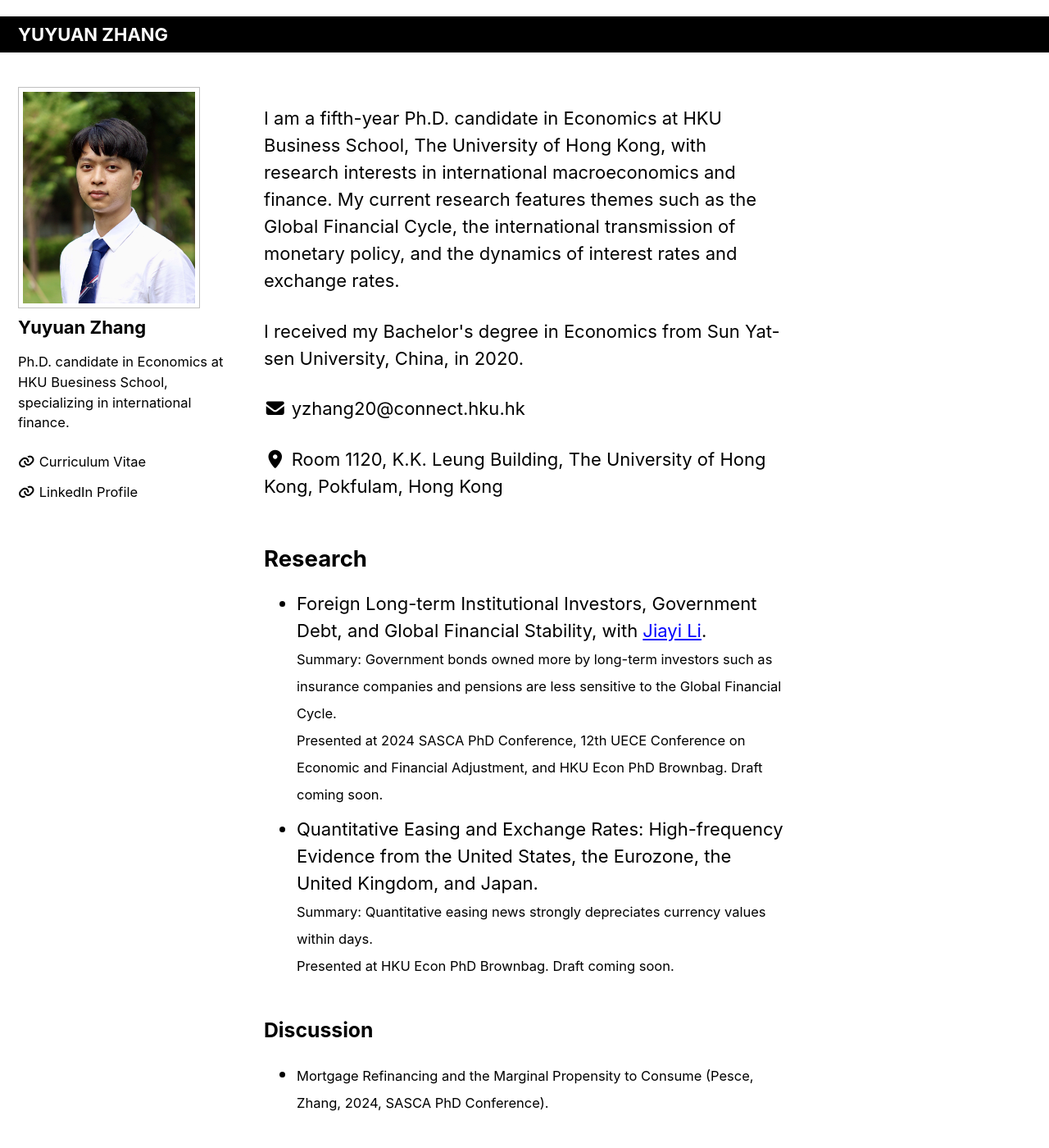
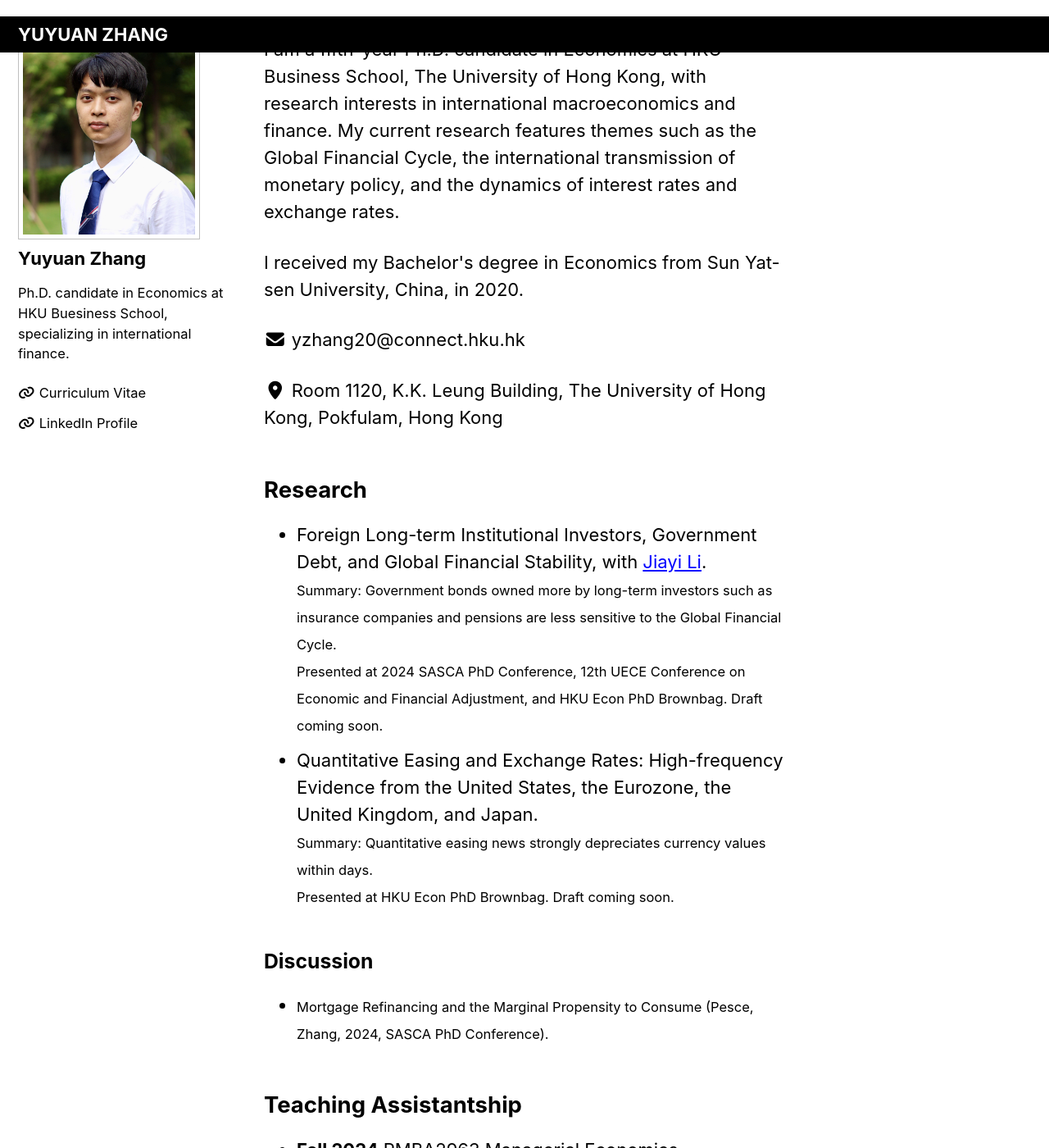
Before and after one commit to yuyuanecon/yuyuanecon.github.io, a Jekyll site: the page built from index.html, in a window 1280 px wide and 1400 px high. Shown: the whole window at 82% size. Built offline with Jekyll 4.4.1, drawn with Linux system fonts in a browser that asks for light colours; cached includes are drawn as plain includes; the list of posts is cut into pages by our own code.

Commit message:
Update _masthead.scss

```diff
--- a/_sass/minimal-mistakes/_masthead.scss
+++ b/_sass/minimal-mistakes/_masthead.scss
@@ -3,8 +3,8 @@
    ========================================================================== */
 
 .masthead {
-  position: relative;
-  // position: fixed; // Freeze the masthead at the top of the page
+  // position: relative;
+  position: fixed; // Freeze the masthead at the top of the page
   width: 100%;
   padding: 20px 0; // Add padding to increase the vertical length
   /*
```
